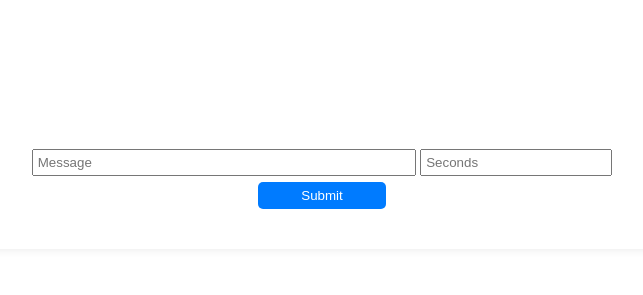
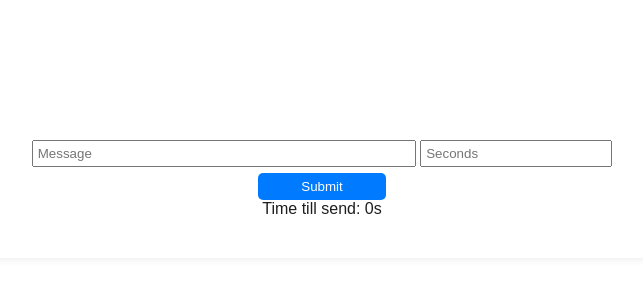
Before and after one commit to KennyPang04/Nah-Id-Win, a Flask app: template templates/global.html in a window 1280 px wide. Shown: the part 505-800 px from the top of the page, without its empty margins (318-961 px from the left). Run offline with Flask 3, Linux system fonts and the light colour scheme; the template is opened without the code that fills it, so the values that code supplies are empty; some libraries are stand-ins or nearby versions.

Commit message:
added timer for msg sent

```diff
--- a/app.py
+++ b/app.py
@@ -320,7 +320,15 @@ def sending(data):
             username = user['username']
 
     if data["delay"] != 0 or data["delay"] != None or data["delay"] != "":
-        time.sleep(int(data["delay"]))
+        timer = int(data["delay"])
+        while timer > 0:
+            emit("time_left", {"seconds": timer}, room=request.sid)
+            time.sleep(1)
+            timer -= 1
+
+        if timer == 0:
+            emit("time_left", {"seconds": 0}, room=request.sid)
+
 
 
     data["message"] = extra.escape_html(data["message"])
--- a/templates/global.html
+++ b/templates/global.html
@@ -34,7 +34,9 @@
             <input id="scheduleMSG" type="text" placeholder="Seconds" required>
             <button id="butt" type="submit" onClick="sendMsg()">Submit</button>
         </div>
-
+        <div id="TIMER">
+            Time till send: 0s
+        </div>
     </div>
 </div>
 <script type="text/javascript">
@@ -42,6 +44,7 @@
     sockets.connect("wss://nahidwin.org/chat");
 
     const chats = document.getElementById("messages");
+    const time = document.getElementById("TIMER")
 
     const sendMsg = () => {
         var input = document.getElementById("inputMSG").value;
@@ -67,5 +70,14 @@
         console.log(data);
         displayMsg(data);
     });
+
+    sockets.on("time_left", (data) => {
+        time_remaining = data["seconds"];
+        if (time_remaining == 0) {
+            time.textContent = "Sent!"
+        } else {
+            time.textContent = "Time till send: " + data["seconds"] + "s";
+        }
+    });
 </script>
 {% endblock %}
```
